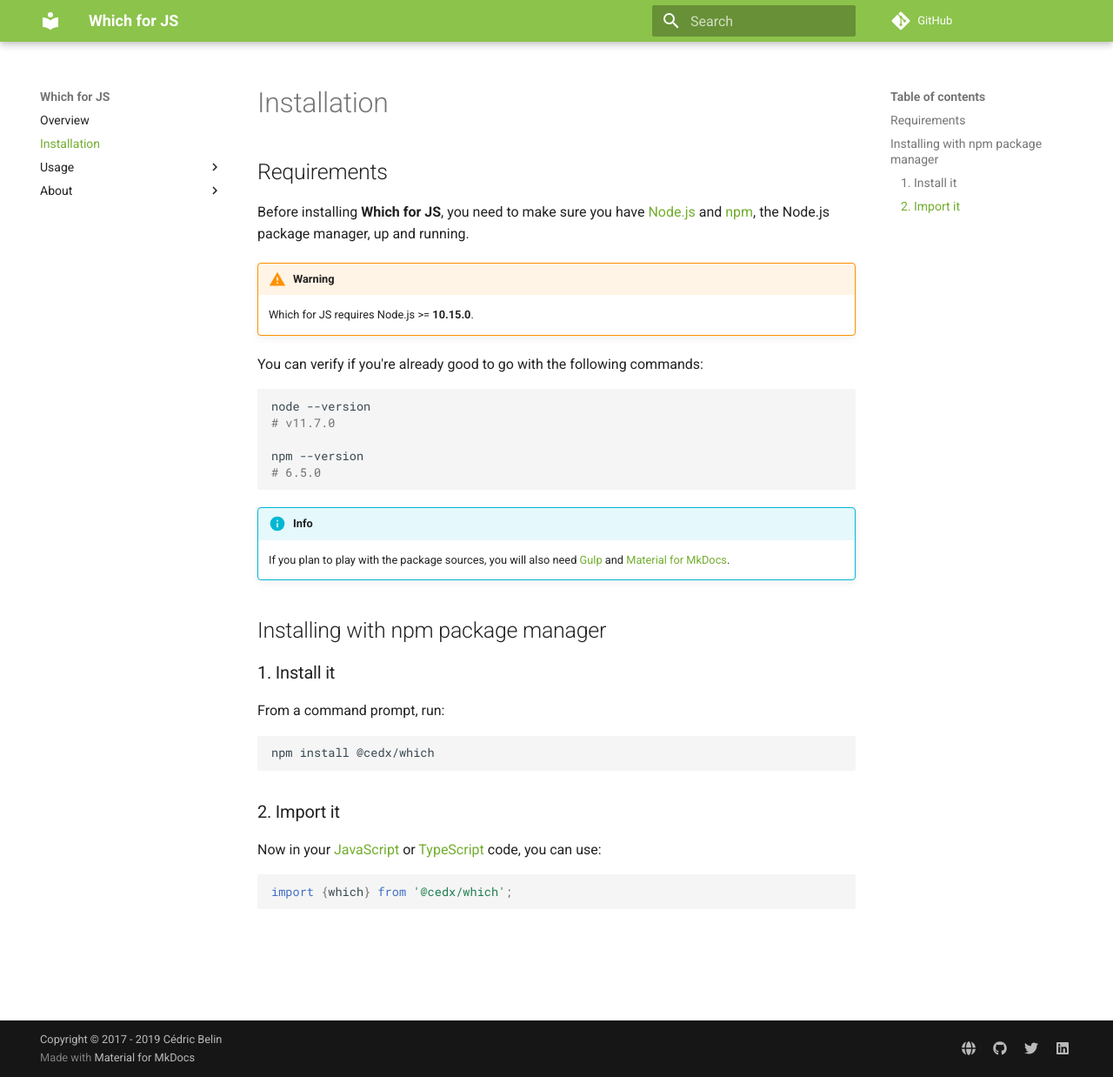
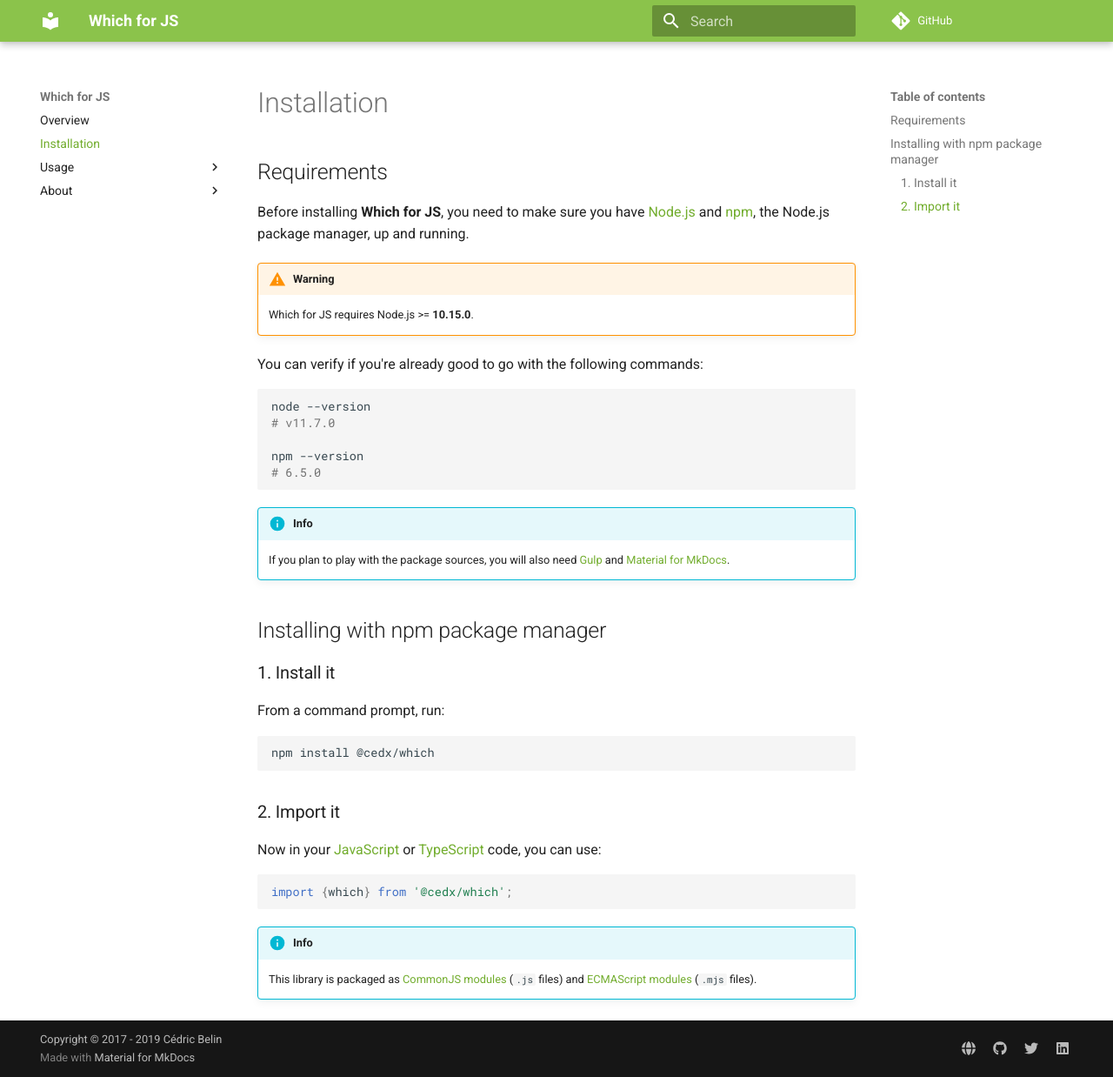
Before and after one commit to cedx/which.js, an MkDocs documentation site: the page built from doc/installation.md, in a window 1280 px wide and 1238 px high. Shown: the whole window at 87% size. Built offline with MkDocs 1.6.1 and Material for MkDocs 9.7.7, drawn with Linux system fonts in a browser that asks for light colours; comment, search, counter and statistics services are not loaded.

Commit message:
Updated the documentation

````diff
--- a/doc/installation.md
+++ b/doc/installation.md
@@ -36,3 +36,6 @@
 ```ts
 import {which} from '@cedx/which';
 ```
+
+!!! info
+    This library is packaged as [CommonJS modules](https://nodejs.org/api/modules.html) (`.js` files) and [ECMAScript modules](https://nodejs.org/api/esm.html) (`.mjs` files).
````
